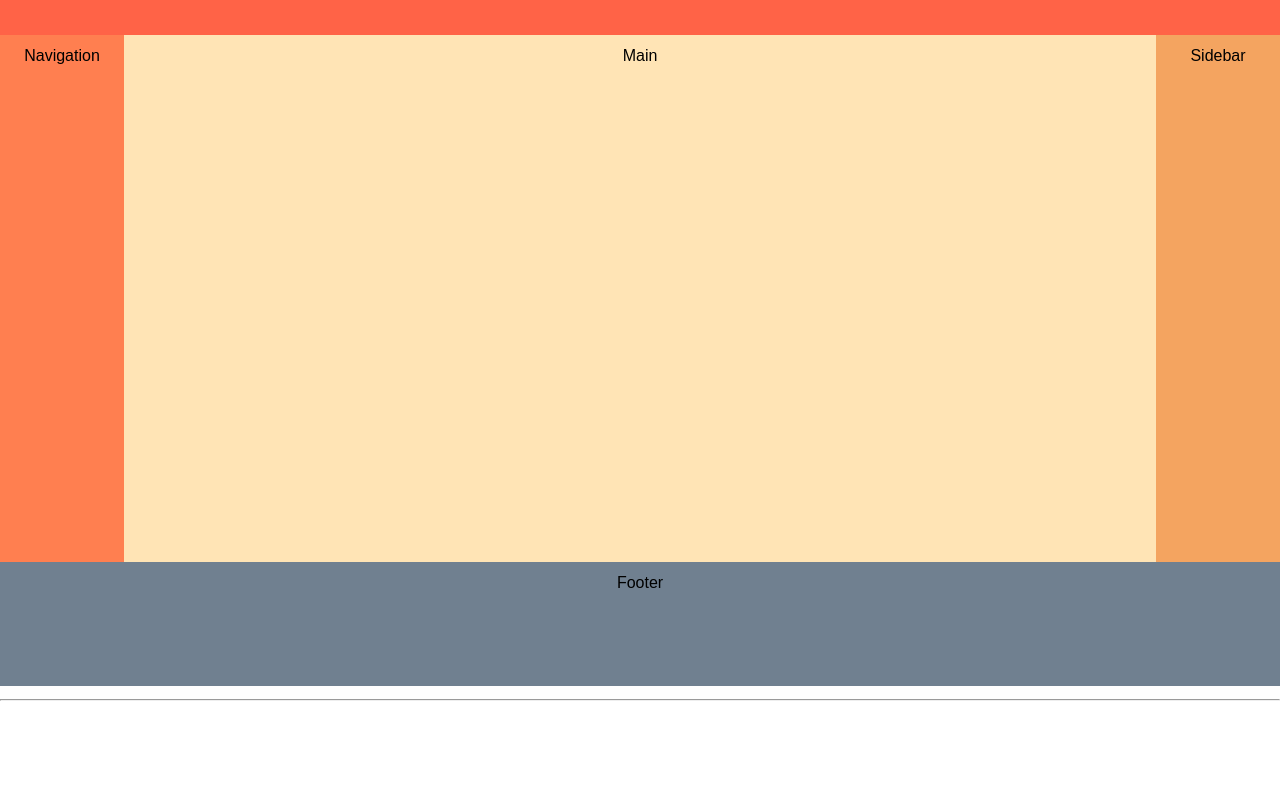
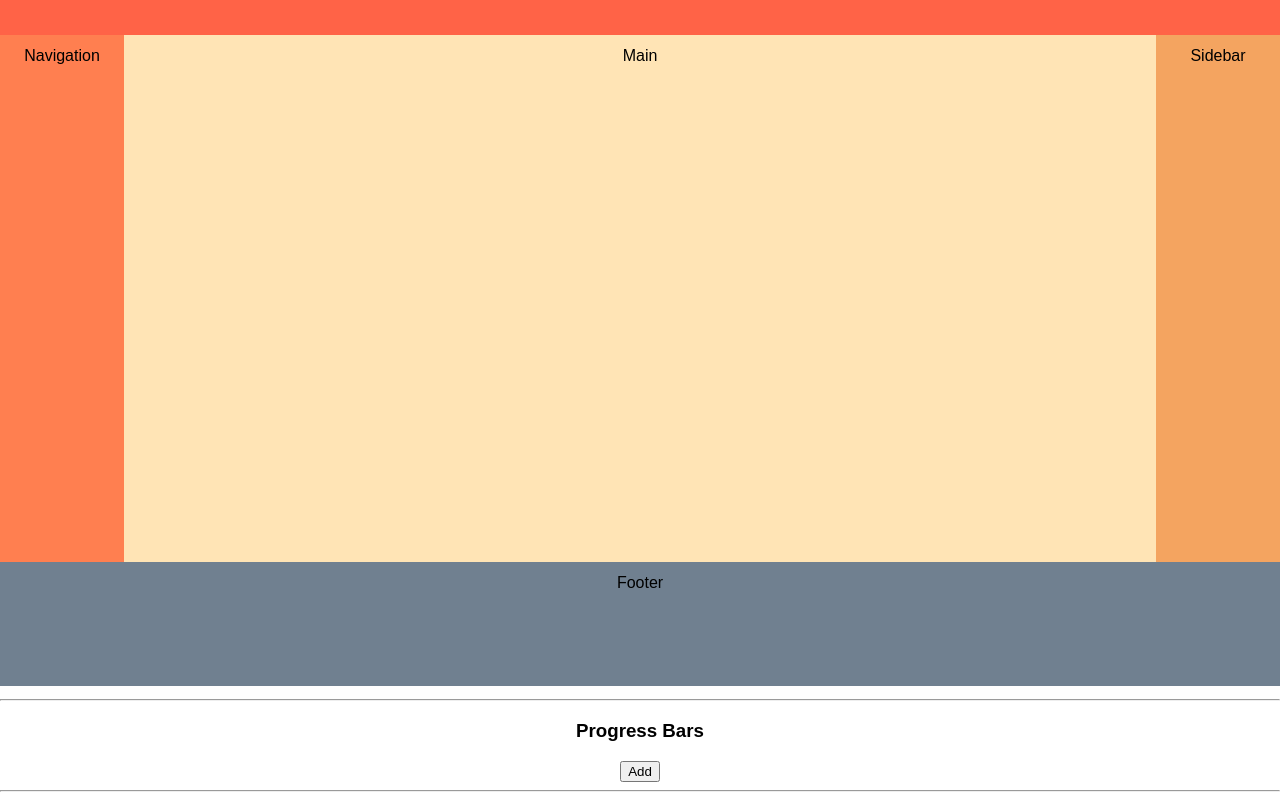
Before and after one commit to teffybiskup/great-front-end-practice-questions, a React (Create React App) app: page / in a window 1280 px wide. Shown: the part 553-1353 px from the top of the page. Before the commit the page ends 1262 px from the top, so only its background shows below. Built offline with nearby package versions, Linux system fonts and the light colour scheme.

Commit message:
Develop ProgressBars component

```diff
--- a/src/App.tsx
+++ b/src/App.tsx
@@ -4,6 +4,7 @@ import Counter from './components/Counter/Counter';
 import Accordion from './components/Accordion/Accordion';
 import ContactForm from './components/ContactForm/ContactForm';
 import HolyGrail from './components/HolyGrail/HolyGrail';
+import ProgressBars from './components/ProgressBars/ProgressBars';
 
 function App() {
   return (
@@ -12,6 +13,7 @@ function App() {
       <Accordion/>
       <ContactForm/>
       <HolyGrail/>
+      <ProgressBars/>
     </div>
   );
 }
--- /dev/null
+++ b/src/components/ProgressBars/ProgressBars.scss
@@ -0,0 +1,12 @@
+.bar {
+  margin: 10px 0;
+  background: #eee;
+  height: 15px;
+  width: 300px;
+  text-align: center;
+
+  .progress {
+    height: 100%;
+    background-color: green;
+  }
+}
--- /dev/null
+++ b/src/components/ProgressBars/ProgressBars.tsx
@@ -0,0 +1,62 @@
+/**
+ * Build an app where clicking the "Add" button adds progress bars to the page. The progress bars fill up gradually as soon as they are shown.
+ *
+ * Requirements:
+ * Clicking on the "Add" button adds a progress bar to the page.
+ * Each progress bar start filling up smoothly as soon as they're added.
+ * Each bar takes approximately 2000ms to completely fill up.
+ *
+ */
+import React, { useState } from 'react';
+import { Button } from 'react-bootstrap';
+import "./ProgressBars.scss"
+
+interface Bar {
+  id: number;
+  progress: number;
+}
+
+function ProgressBars() {
+  const [bars, setBars] = useState<Bar[]>([]);
+  const [nextId, setNextId] = useState(0);
+
+  const addProgressBar = () => {
+    const id = nextId;
+    setNextId(id + 1);
+    setBars((prev) => [...prev, { id, progress: 0 }]);
+
+    let progress = 0;
+    const interval = setInterval(() => {
+      progress += 5;
+      setBars((prev) =>
+        prev.map(bar =>
+          bar.id === id
+            ? { ...bar, progress: Math.min(progress, 100) }
+            : bar
+        )
+      );
+      if (progress >= 100) clearInterval(interval);
+    }, 100);
+  };
+
+  return (
+    <>
+      <h3>Progress Bars</h3>
+      <Button data-testid="add-button" onClick={addProgressBar}>Add</Button>
+      <div style={{justifyItems: "center"}}>
+        {bars.map((bar) => (
+          <div data-testid="bar" key={bar.id} className="bar">
+            <div
+              data-testid="progress"
+              className='progress'
+              style={{width: `${bar.progress}%`, transition: "width 0.1s linear"}}
+            />
+          </div>
+        ))}
+      </div>
+      <hr/>
+    </>
+  );
+}
+
+export default ProgressBars;
```
Also changed, not shown: 1 other file (tests, documents, lock files or other folders).
